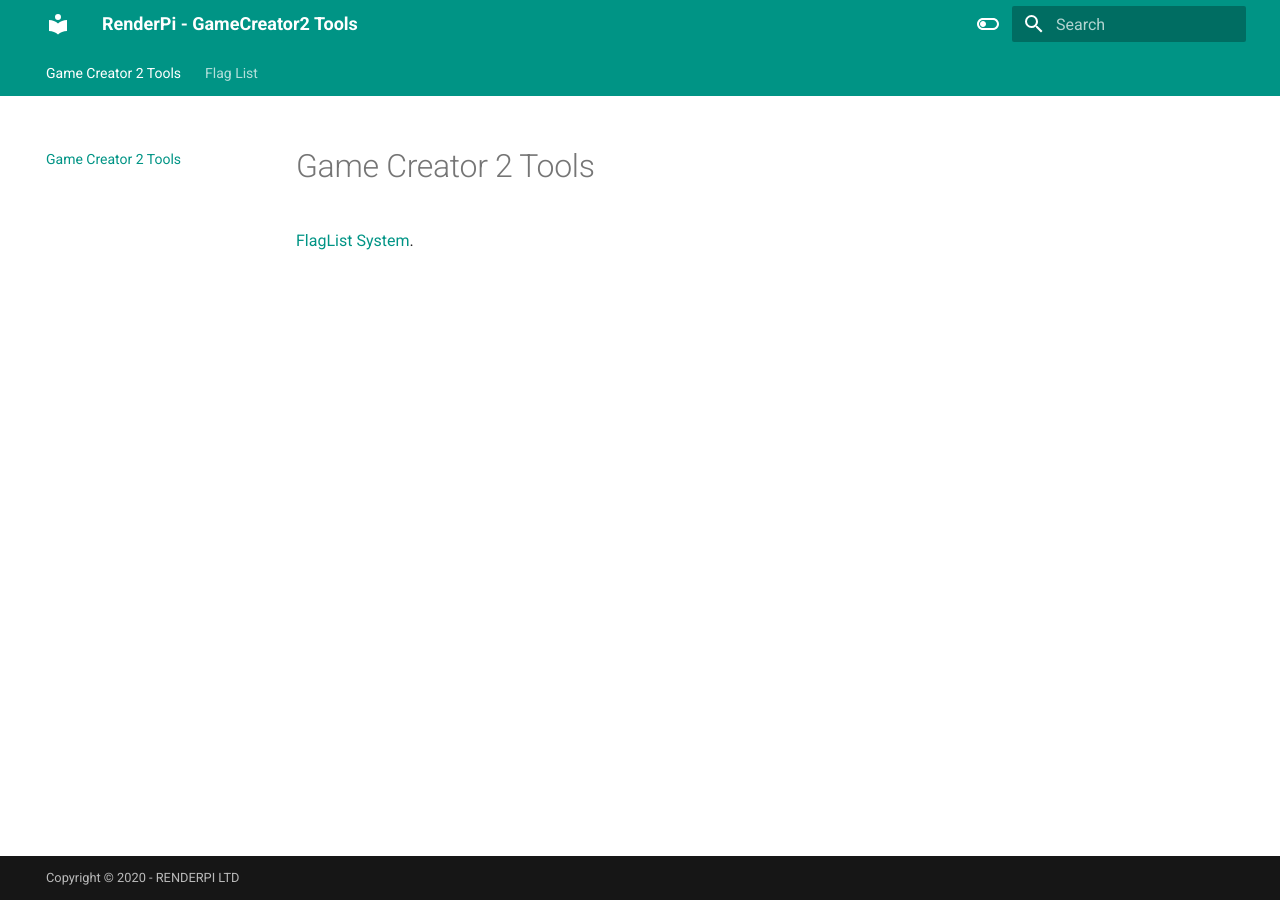
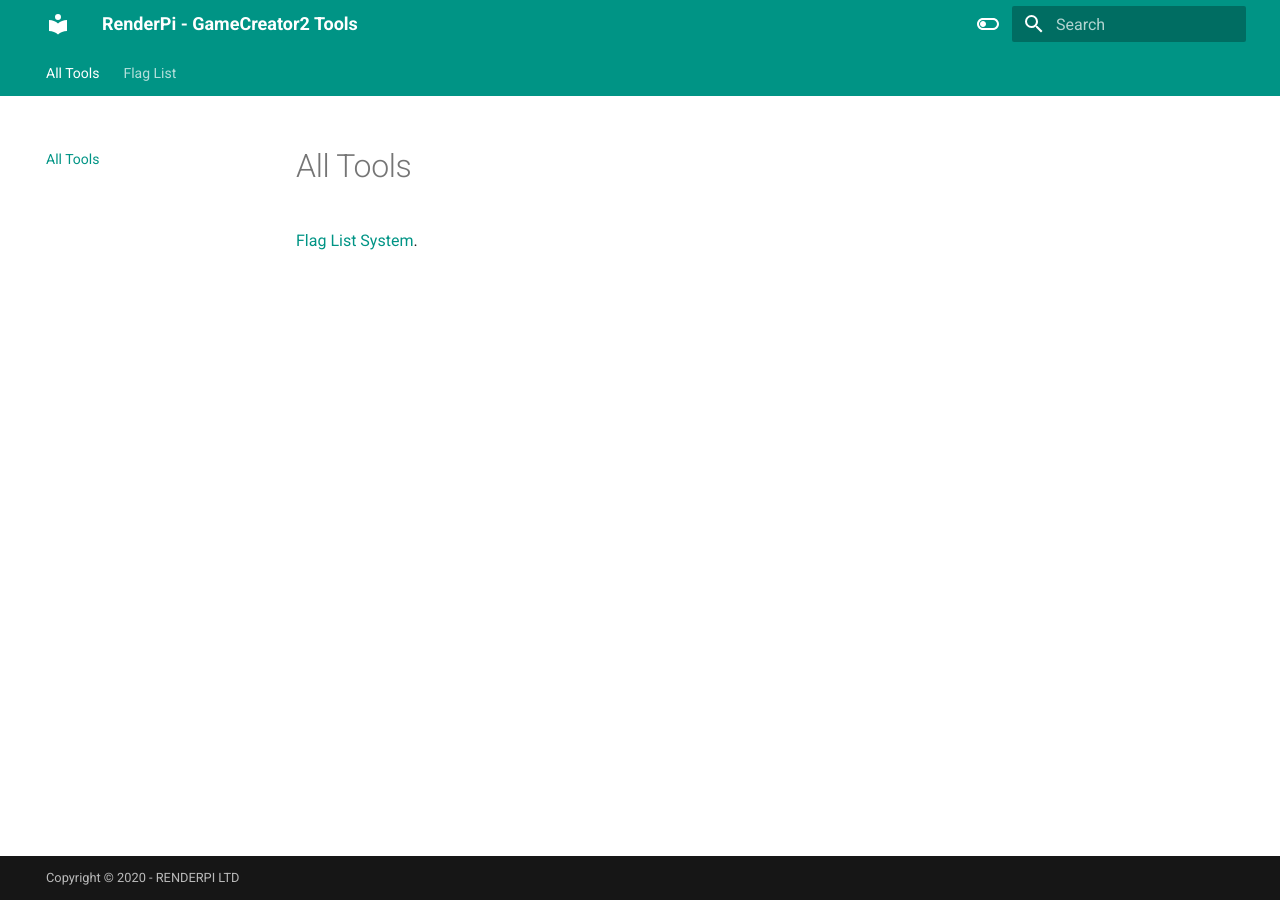
Before and after one commit to renderpigame/renderpi-gc2-tools-mkdocs, an MkDocs documentation site: the page built from docs/index.md, in a window 1280 px wide. Built offline with MkDocs 1.6.1 and Material for MkDocs 9.7.7, drawn with Linux system fonts in a browser that asks for light colours.

Commit message:
fix namings

```diff
--- a/docs/index.md
+++ b/docs/index.md
@@ -1,3 +1,3 @@
-# Game Creator 2 Tools
+# All Tools
 
-[FlagList System](/flaglist).
+[Flag List System](/flag_list_system).
```
Also changed, not shown: docs/flag_list_system.md (renamed from docs/flaglist.md), site/404.html, site/flag_list_system/index.html, site/index.html, site/search/search_index.json.
